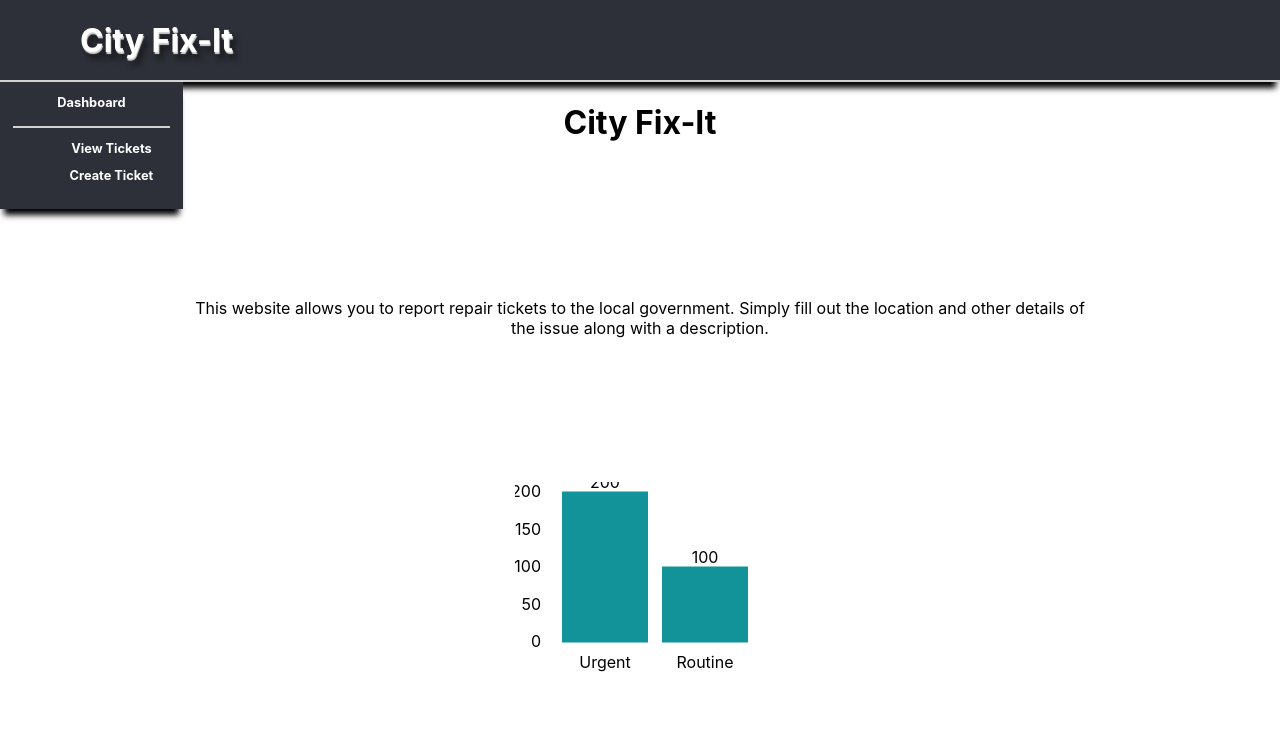
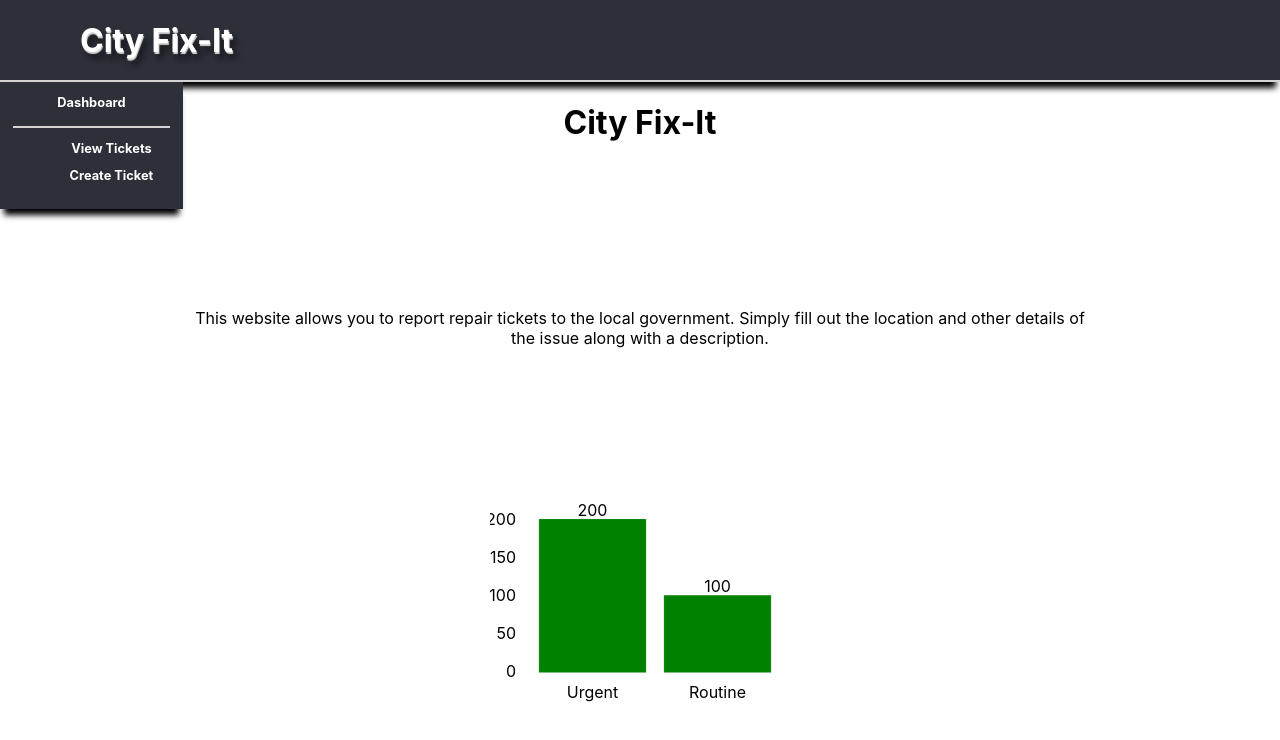
Before and after one commit to jwilld/City-Fix-It, a React (Create React App) app: page /main in a window 1280 px wide. Shown: the top 740 px of the page. Built offline with nearby package versions, Linux system fonts and the light colour scheme; no server answers.

Commit message:
attempt to edit chart

```diff
--- a/src/dashboard/dashboard.css
+++ b/src/dashboard/dashboard.css
@@ -38,11 +38,6 @@
     transition: 1s;
 }
 
-/* .dashboard-link:hover{
-    transition: .5s;
-    color: rgba(45, 48, 57, 0.126);
-} */
-
 .dash-header:hover{
     transition: .5s;
     color: rgba(45, 48, 57, 0.126);
--- a/src/ticket-chart/Ticket-Chart.js
+++ b/src/ticket-chart/Ticket-Chart.js
@@ -28,8 +28,8 @@ class TicketChart extends Component {
   };
 
   render() {
-    const chartWidth = 250;
-    const chartHeight = 200;
+    const chartWidth = 300;
+    const chartHeight = 210;
     const chartDomain = [0, chartHeight];
     let myData = [
         {x:'Urgent' ,y:this.state.urgentLength},
@@ -48,7 +48,7 @@ class TicketChart extends Component {
           </p>
           </div>
           <div className= 'chart-container'>
-        <XYPlot className='the-chart' xType="ordinal" width={chartWidth} height={chartHeight} yDomain={chartDomain}>
+        <XYPlot className='the-chart' xType="ordinal" width={chartWidth} height={chartHeight} yDomain={chartDomain} color="green">
             <XAxis/>
             <YAxis/>
             <VerticalBarSeries
--- a/src/ticket-chart/ticket-chart.css
+++ b/src/ticket-chart/ticket-chart.css
@@ -15,4 +15,5 @@
 .chart-container{
     display: flex;
     justify-content: center;
+    /* width: 50em; */
 }
```
